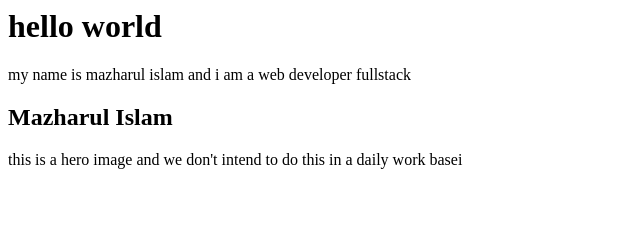
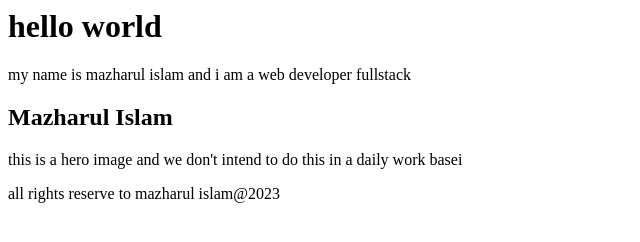
Before and after one commit to emonmazharul/git-practice, a plain HTML site: page index.html in a window 1280 px wide. Shown: the whole page, without its empty margins (0-640 px from the left). Drawn offline with Linux system fonts and the light colour scheme.

Commit message:
added footer in the index.html

```diff
--- a/index.html
+++ b/index.html
@@ -5,3 +5,6 @@
 	<h1>Mazharul Islam</h1>
 	<p>this is a hero image and we don't intend to do this in a daily work basei</p>
 </section>
+<footer>
+	all rights reserve to mazharul islam@2023
+</footer>
```
